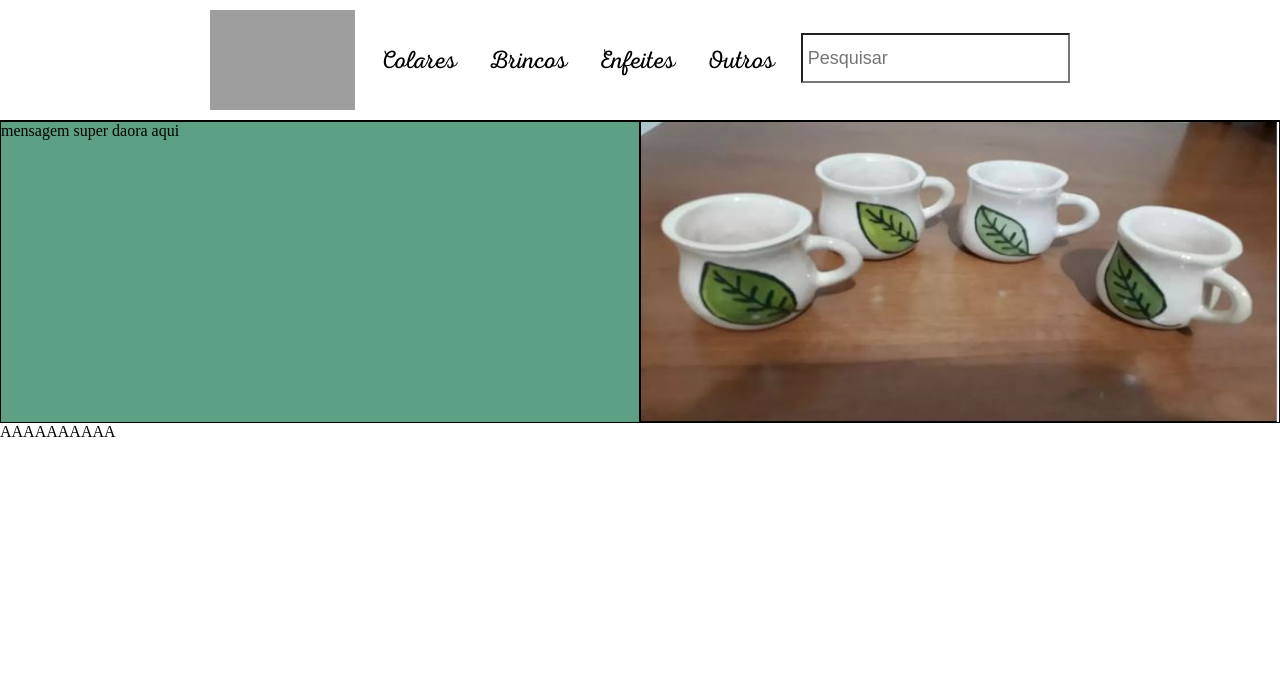
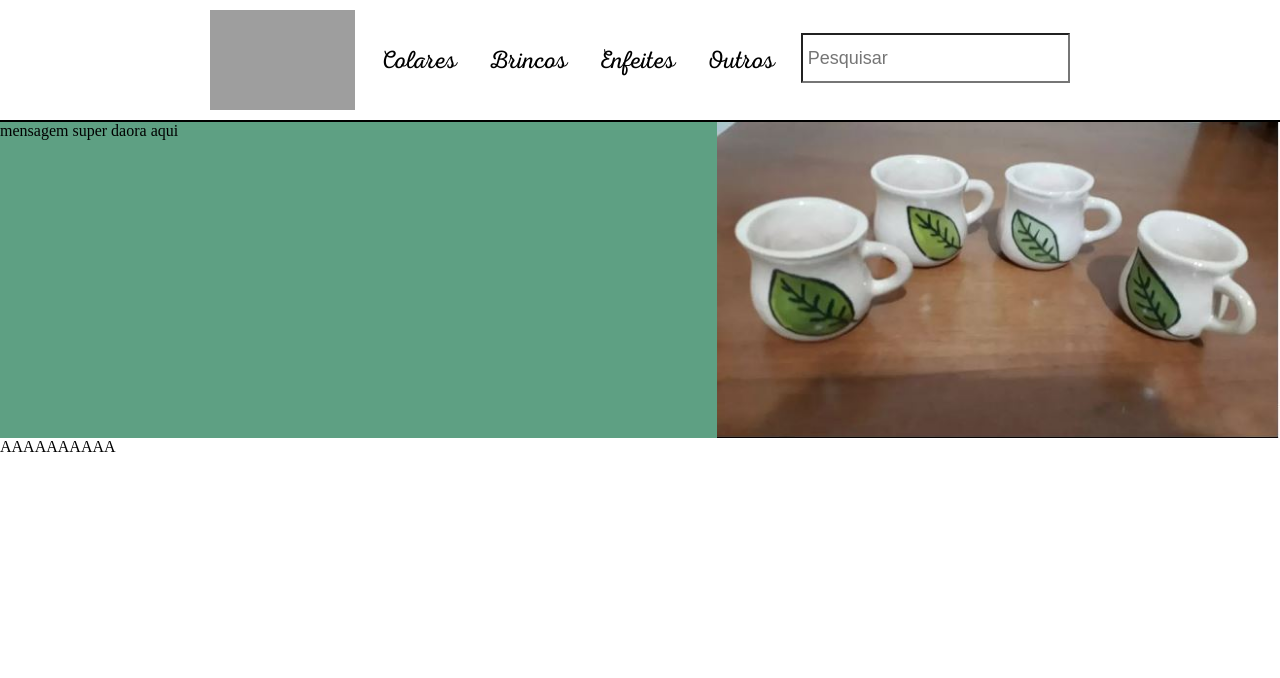
Before and after one commit to edutbx/Site-de-Ceramicas, a PHP site: page / in a window 1280 px wide. Shown: the top 678 px of the page. Run offline with PHP 8.4, Linux system fonts and the light colour scheme; some web fonts are replaced; grey boxes are pictures that could not be loaded.

Commit message:
mudanças na principal

```diff
--- a/estilos/styleh.css
+++ b/estilos/styleh.css
@@ -11,7 +11,7 @@
 }
 
 header{
-    border-bottom: 1px solid black;
+    border-bottom: 2px solid black;
     padding: 10px;
 }
 
--- a/estilos/stylep.css
+++ b/estilos/stylep.css
@@ -1,18 +1,17 @@
 .container{
     display: flex;
+    justify-content: end;
     flex-direction: row;
+    height: auto;
+    background-color:#5ea083 ;
 }
 
 .div1{
-    background-color:#5ea083 ;
-    width: 50%;
-    height: 300px;
-    border: 1px solid black;
+    width: 56%;
+    border: 0px solid black;
 }
 
 .div2{
     background-color: aqua ;
-    width: 50%;
-    height: 300px;
-    border: 1px solid black;
+    width: auto;
 }
--- a/paginas/principal.php
+++ b/paginas/principal.php
@@ -15,9 +15,7 @@
             <div class="div1">
                 <p>mensagem super daora aqui</p>
             </div>
-            <div class="div2">
-                <img src="img/copos.JPG" alt="copos" width="100%" height="100%">
-            </div>
+            <img src="img/copos.JPG" alt="copos" width="44%">
         </div>
 
         AAAAAAAAAA
```
